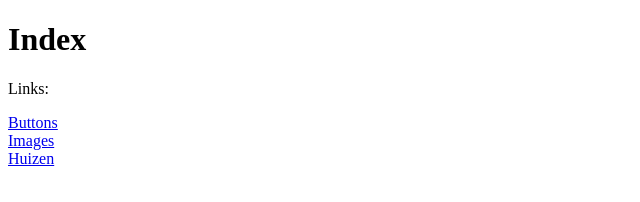
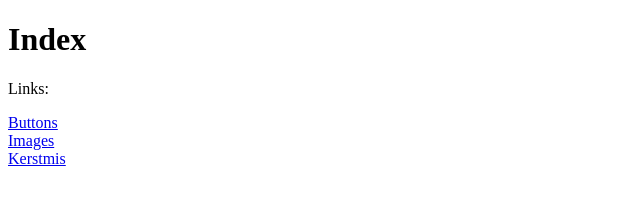
Before and after one commit to daanvaes/DaanVaes.github.io, a plain HTML site: page index.html in a window 1280 px wide. Shown: the full height of the page, 0-640 px from the left. Drawn offline with Linux system fonts and the light colour scheme.

Commit message:
Update index.html

```diff
--- a/index.html
+++ b/index.html
@@ -11,7 +11,7 @@
   </p>
   <a href="https://DaanVaes.github.io/knoppen.html"> Buttons </a> <br>
   <a href="https://DaanVaes.github.io/images.html"> Images </a> <br>
-  <a href="https://DaanVaes.github.io//Veranderen.html"> Huizen </a> <br>
+  <a href="https://DaanVaes.github.io//Kerstmis.html"> Kerstmis </a> <br>
 
 </body>
 </html>
```
